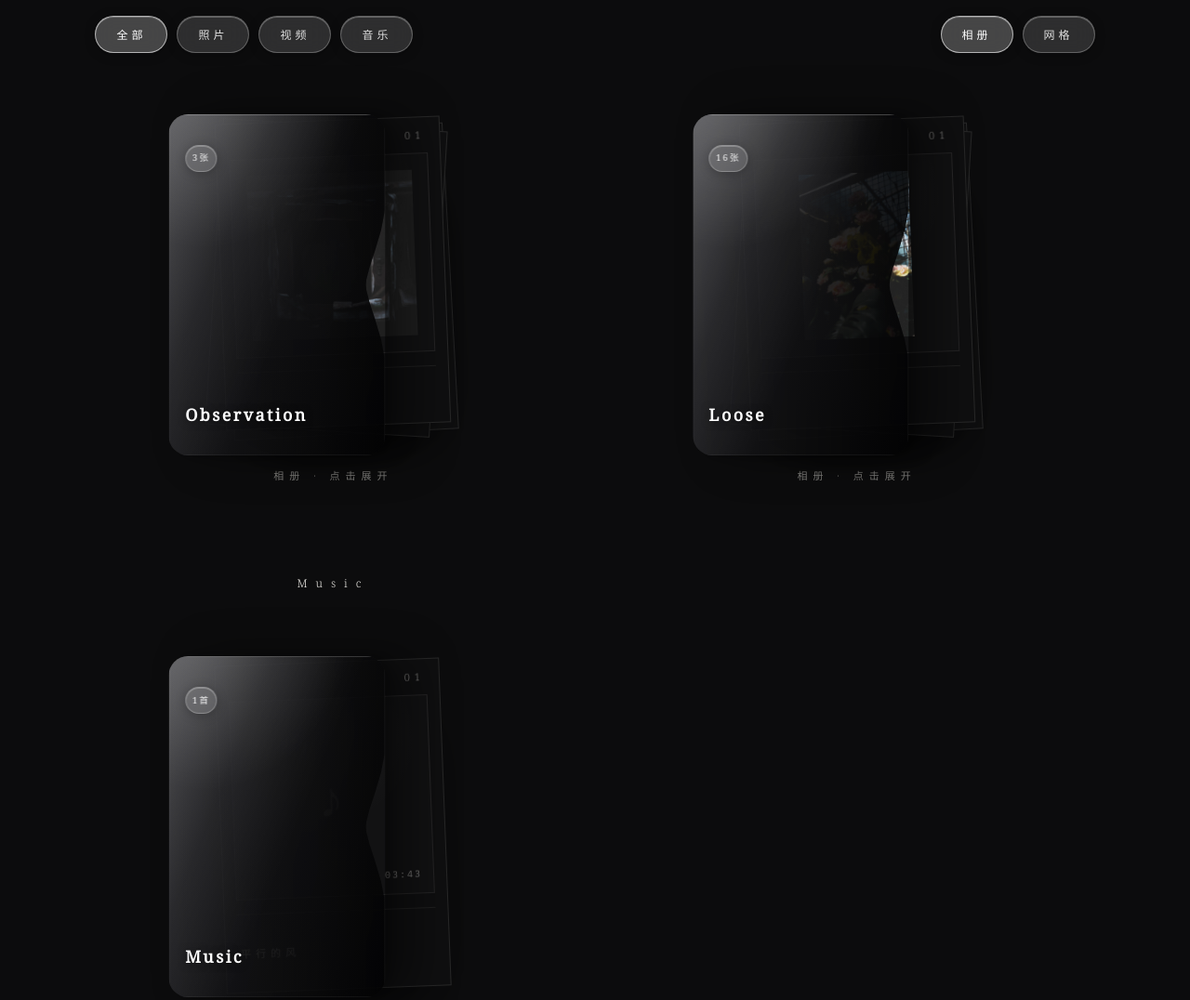
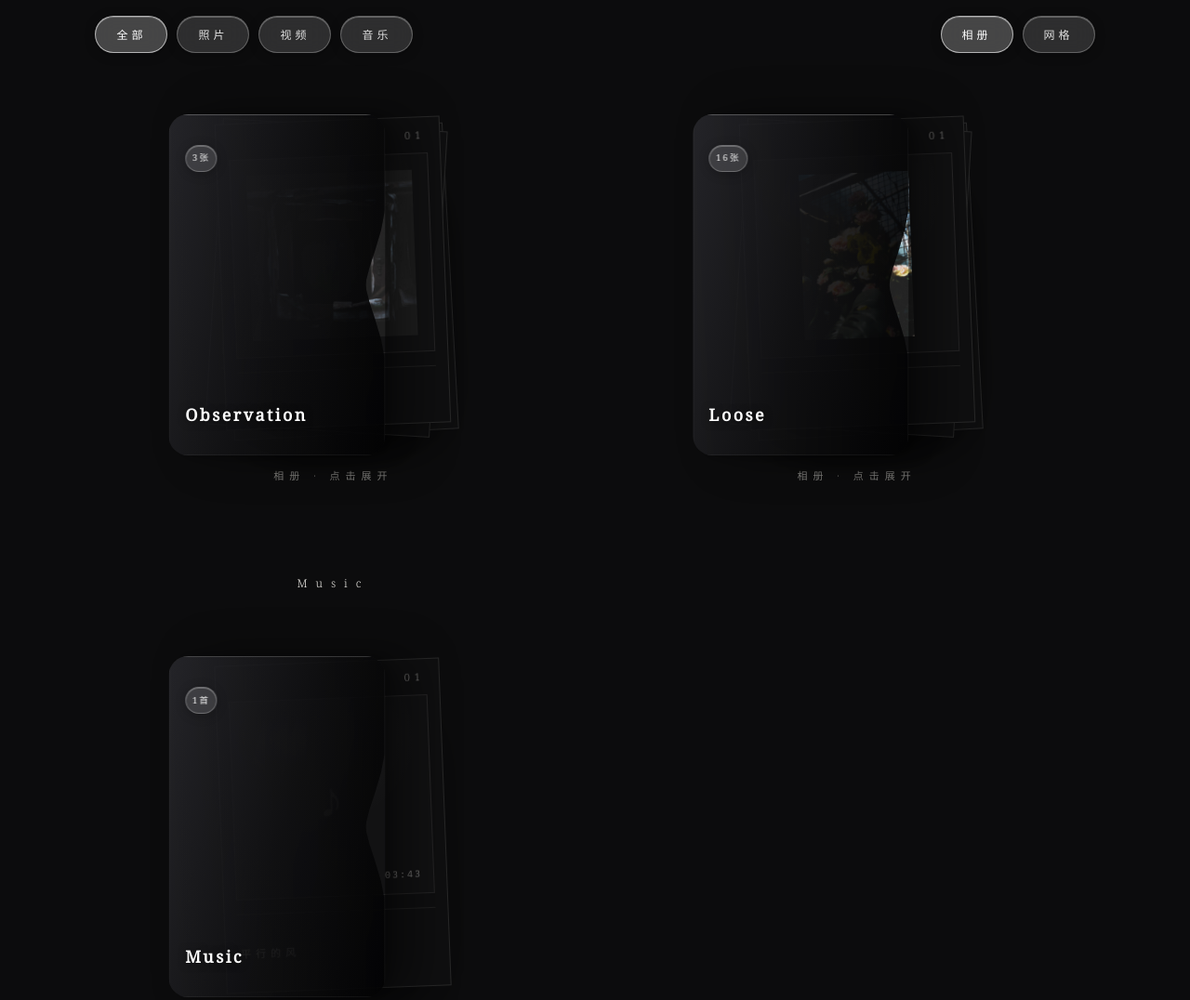
Before and after one commit to kylemengkdev/rouguang-site, a plain HTML site: page index.html in a window 1280 px wide. Shown: the part 1060-2136 px from the top of the page at 93% size. Drawn offline with Linux system fonts and the light colour scheme.

Commit message:
Sleeve goes matte: remove the two gloss highlight layers from the pocket (keep shade, base gradient and inset edge); style guide section 6 updated

```diff
--- a/index.html
+++ b/index.html
@@ -146,7 +146,7 @@
   .work .meta span:last-child { color:var(--dim); }
   /* —— 卡套：明信片装进卡套（参数 1:1 复刻 demo 定稿；只加壳，卡片本体与布局不动） —— */
   .album-sleeve-front { position:absolute; left:50%; top:10px; width:calc(var(--card-w,300px) * .96); max-width:57.6%; height:calc(var(--card-w,300px) + 125px); z-index:60; pointer-events:none; border-radius:calc(var(--card-w,300px) * .0867); overflow:hidden; transform:translateX(calc(-50% - var(--card-w,300px) * .25)); box-shadow:32px 0 48px rgba(0,0,0,0.40), 5px 0 13px rgba(0,0,0,0.28); transition:opacity .3s var(--ease-out); }
-  .album-sleeve-front::before { content:''; position:absolute; inset:0; clip-path:polygon(0 0,100% 0,100% 28%,98.2% 34%,95.4% 40%,92.8% 45%,91.4% 48.5%,91.2% 50%,91.4% 51.5%,92.8% 55%,95.4% 60%,98.2% 66%,100% 72%,100% 100%,0 100%); background:linear-gradient(112deg,rgba(255,255,255,.22) 0%,rgba(255,255,255,.06) 30%,rgba(255,255,255,0) 56%),radial-gradient(130% 95% at 16% -10%,rgba(255,255,255,.16),rgba(255,255,255,0) 52%),linear-gradient(90deg,rgba(0,0,0,.04) 0%,rgba(0,0,0,.22) 68%,rgba(0,0,0,.45) 100%),linear-gradient(105deg,rgba(42,42,47,.88) 0%,rgba(20,20,22,.86) 52%,rgba(6,6,7,.90) 100%); }
+  .album-sleeve-front::before { content:''; position:absolute; inset:0; clip-path:polygon(0 0,100% 0,100% 28%,98.2% 34%,95.4% 40%,92.8% 45%,91.4% 48.5%,91.2% 50%,91.4% 51.5%,92.8% 55%,95.4% 60%,98.2% 66%,100% 72%,100% 100%,0 100%); background:linear-gradient(90deg,rgba(0,0,0,.04) 0%,rgba(0,0,0,.22) 68%,rgba(0,0,0,.45) 100%),linear-gradient(105deg,rgba(42,42,47,.88) 0%,rgba(20,20,22,.86) 52%,rgba(6,6,7,.90) 100%); }
   .album-sleeve-front::after { content:''; position:absolute; inset:0; clip-path:polygon(0 0,100% 0,100% 28%,98.2% 34%,95.4% 40%,92.8% 45%,91.4% 48.5%,91.2% 50%,91.4% 51.5%,92.8% 55%,95.4% 60%,98.2% 66%,100% 72%,100% 100%,0 100%); box-shadow:inset 0 1px 0 rgba(255,255,255,.20), inset 0 0 0 1px rgba(255,255,255,.05); }
 
   .album-sleeve-front .sleeve-badge { position:absolute; left:7.5%; top:9%; z-index:1; display:inline-flex; align-items:center; gap:6px; font-size:calc(var(--card-w,300px) * .04); font-weight:500; letter-spacing:.2em; color:rgba(255,255,255,.92); background:rgba(255,255,255,.14); border:1px solid rgba(255,255,255,.25); padding:.35em .7em; border-radius:999px; backdrop-filter:blur(12px) saturate(1.4); -webkit-backdrop-filter:blur(12px) saturate(1.4); box-shadow:0 2px 12px rgba(0,0,0,.25), inset 0 1px 0 rgba(255,255,255,.25); transition:opacity .3s var(--ease-out); }
```
Also changed, not shown: 1 other file.
